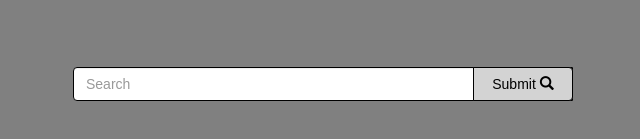
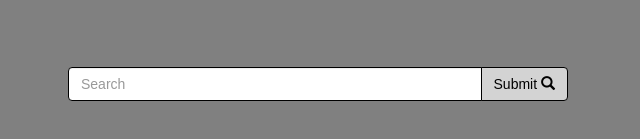
Before and after one commit to jaqviolet/wikipedia, a plain HTML site: page index.html in a window 1280 px wide. Shown: the part 499-638 px from the top of the page, 322-962 px from the left. Drawn offline with nearby package versions, Linux system fonts and the light colour scheme.

Commit message:
fixed search bar layout

```diff
--- a/css/styles.css
+++ b/css/styles.css
@@ -12,33 +12,21 @@ h1{
 }
 /* search bar */
 .input-group {
-  padding:50px;
   margin-left:auto;
   margin-right:auto;
-  display:inline-block;
-
+  width:600px;
+  padding:50px;
 }
 
 #searchTerm {
-  width:500px;
   border-color:black;
-  display:inline;
-  margin-left:1%;
-
 }
 #search{
-  width:100px;
   background-color:lightgrey;
   color:black;
   border-color:black;
   text-align:center;
-  display:inline;
-  margin-left:-100px;
 }
-#input-group-btn{
-  display:inline;
-}
-
 
 /*results*/
 #output {
```
Also changed, not shown: index.html (line endings or trailing spaces).
